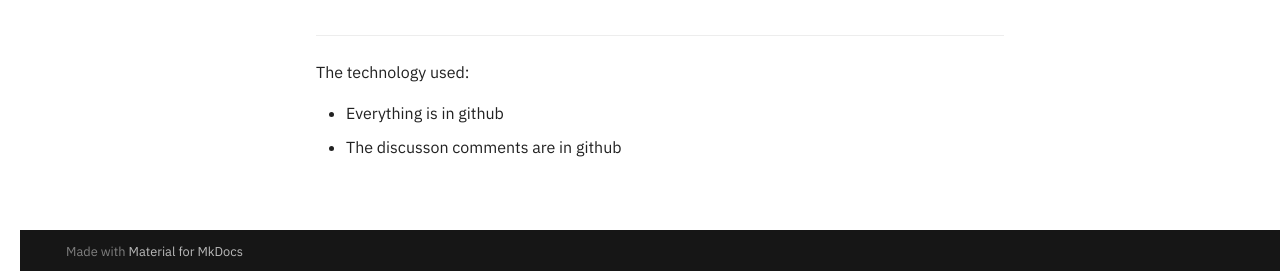
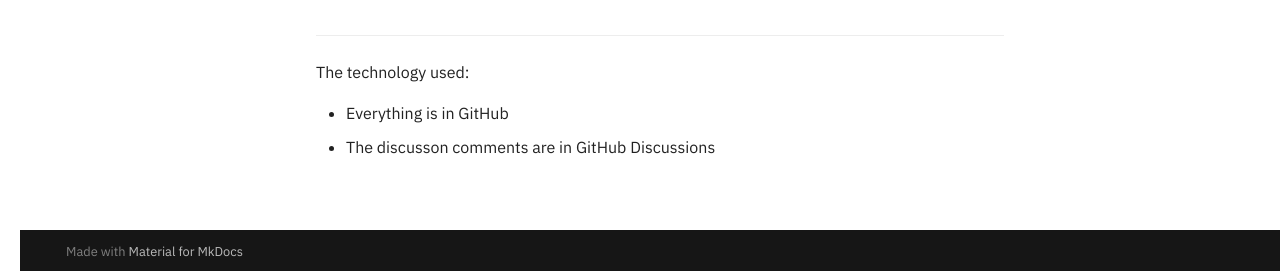
Before and after one commit to arXiv/discussion, an MkDocs documentation site: the page built from docs/About_this_site/Public_Forum.md, in a window 1280 px wide. Shown: the part 626-897 px from the top of the page. Built offline with MkDocs 1.6.1 and Material for MkDocs 9.7.7, drawn with Linux system fonts in a browser that asks for light colours; comment, search, counter and statistics services are not loaded.

Commit message:
Refer to GitHub discussions

```diff
--- a/docs/About_this_site/Public_Forum.md
+++ b/docs/About_this_site/Public_Forum.md
@@ -12,5 +12,5 @@ Some ground rules for feedback:
 ---
 The technology used:
 
-* Everything is in github
-* The discusson comments are in github
+* Everything is in GitHub
+* The discusson comments are in GitHub Discussions
```
